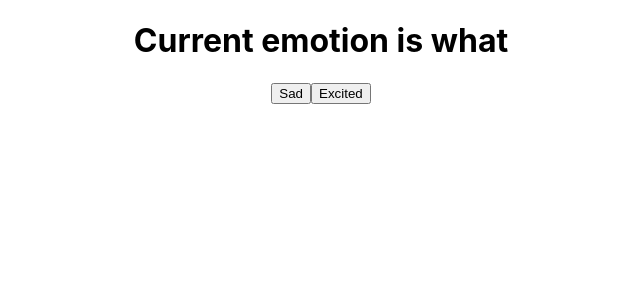
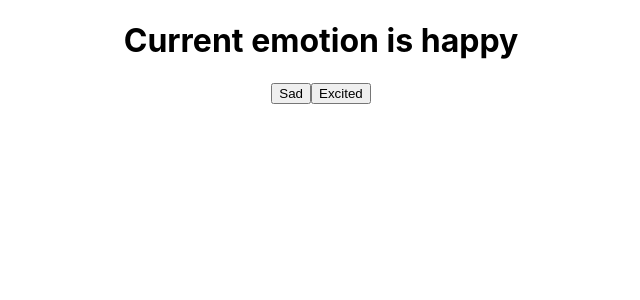
Before and after one commit to MuziPH/eve-react-app, a React (Create React App) app: page / in a window 1280 px wide. Shown: the top 300 px of the page, without its empty margins (319-959 px from the left). Built offline with nearby package versions, Linux system fonts and the light colour scheme.

Commit message:
useEffect Hook

```diff
--- a/src/App.js
+++ b/src/App.js
@@ -1,10 +1,13 @@
-import { useState } from 'react';
+import { useEffect, useState } from 'react';
 import './App.css';
 
 function App() {
-  // useState takes two parameters, a value for initial state and a function to update the state
-  // We used destructuring to capture the initial value emotion and the function to update emotion state, setEmotion
-  const [emotion, setEmotion] = useState("what");
+  const [emotion, setEmotion] = useState("happy");
+// useEffect takes two arguments, the function that will be called when we want the effect to happen
+// second argument is the field to listen for any changes that will trigger the effect like changes in emotion below
+  useEffect(() => {
+    console.log(`It's ${emotion} right now`);
+  },[emotion]);
   return (
     <div className="App">
       <h1>Current emotion is {emotion}</h1>
```
